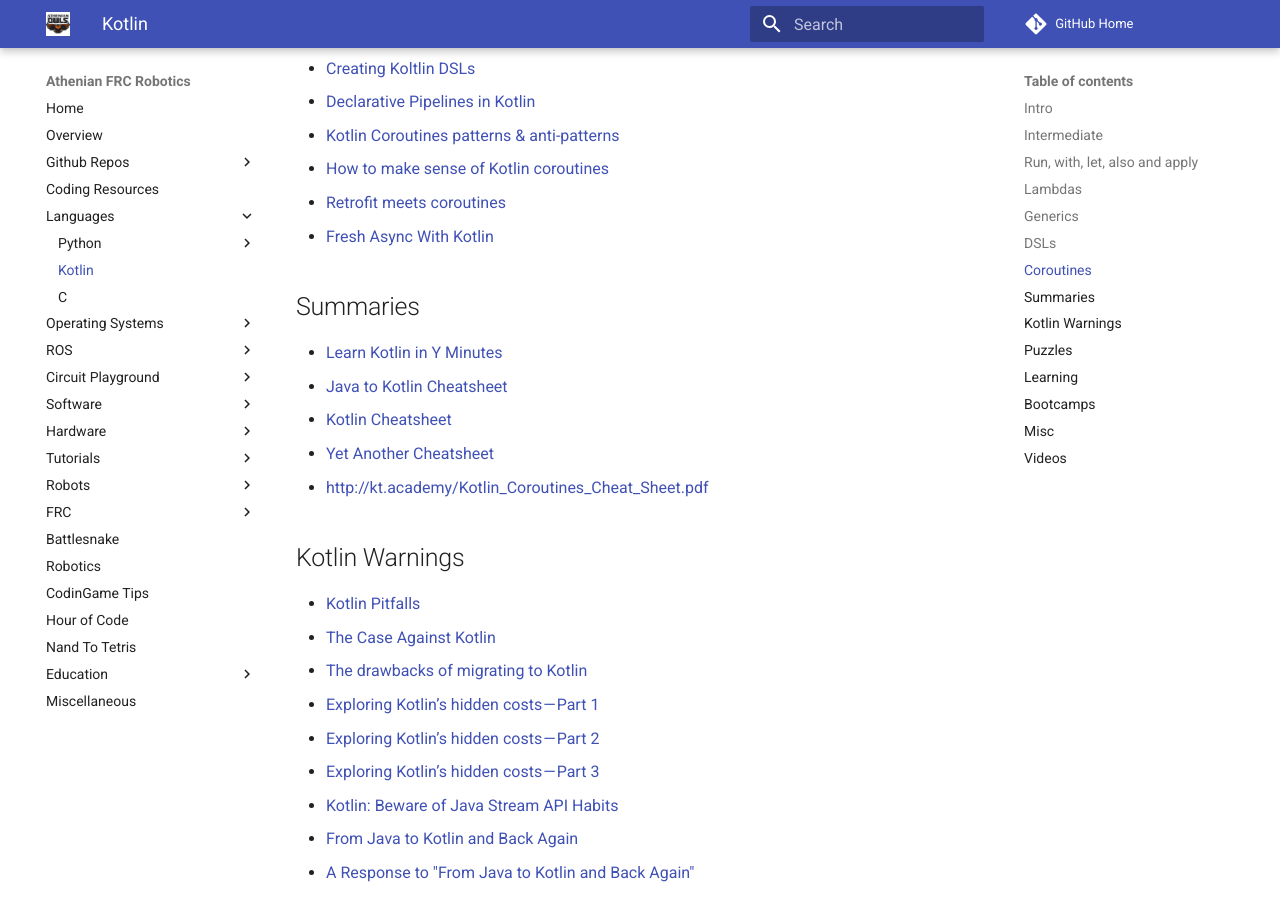
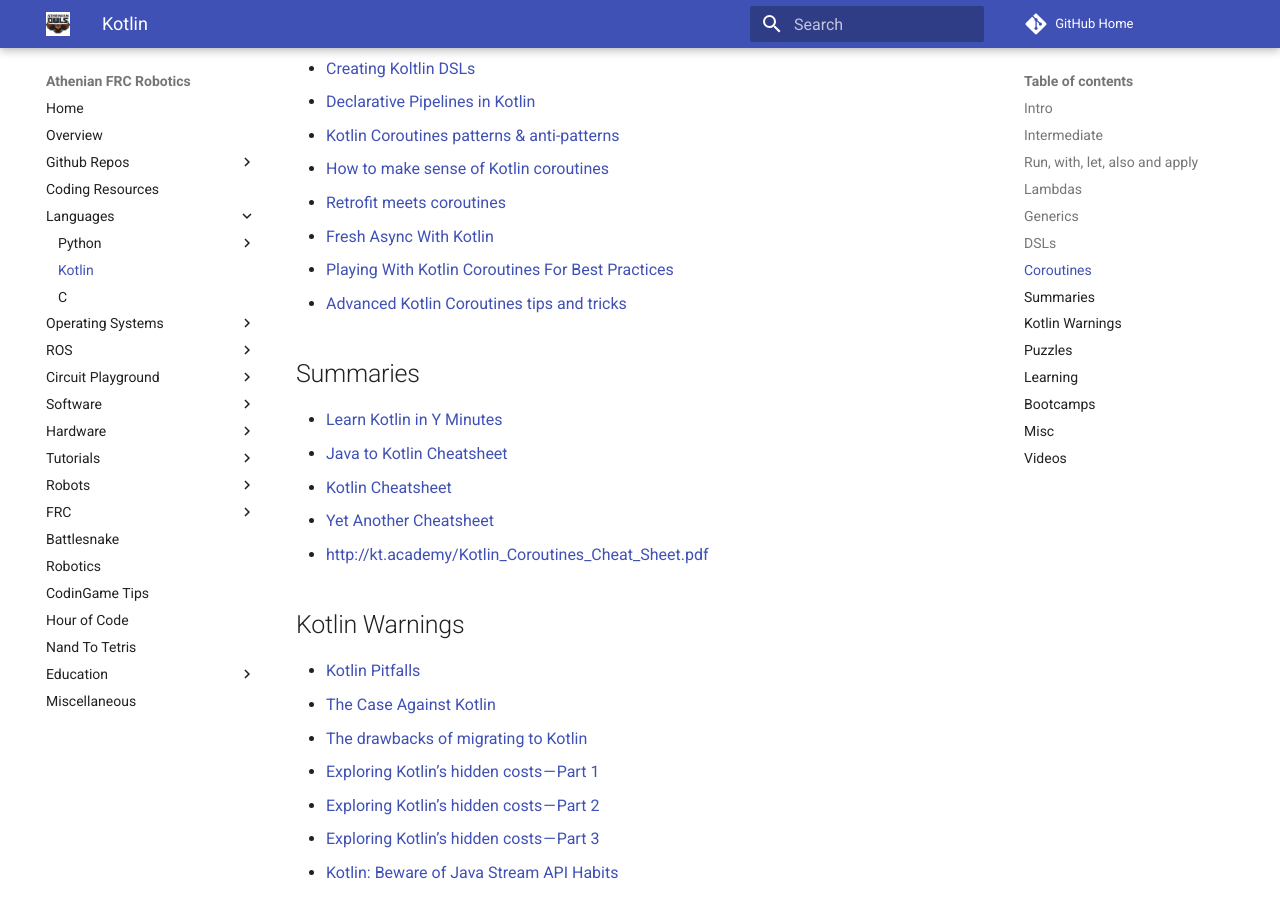
Before and after one commit to athenian-robotics/athenian-robotics-mkdocs, an MkDocs documentation site: the page built from docs/kotlin.md, in a window 1280 px wide and 900 px high, scrolled down 4637 px. Built offline with MkDocs 1.6.1 and Material for MkDocs 9.7.7, drawn with Linux system fonts in a browser that asks for light colours; comment, search, counter and statistics services are not loaded.

Commit message:
Update docs

```diff
--- a/docs/kotlin.md
+++ b/docs/kotlin.md
@@ -137,6 +137,8 @@
 * [How to make sense of Kotlin coroutines](https://proandroiddev.com/how-to-make-sense-of-kotlin-coroutines-b666c7151b93)
 * [Retrofit meets coroutines](https://zsmb.co/retrofit-meets-coroutines/)
 * [Fresh Async With Kotlin](https://www.youtube.com/watch?v=hb0hfHVWCS0)
+* [Playing With Kotlin Coroutines For Best Practices](https://codinginfinite.com/kotlin-coroutines-best-practices-example/)
+* [Advanced Kotlin Coroutines tips and tricks](https://proandroiddev.com/coroutines-snags-6bf6fb53a3d1)
 
 ## Summaries
 * [Learn Kotlin in Y Minutes](https://learnxinyminutes.com/docs/kotlin/)
```
Also changed, not shown: docs/java.md (+1 -0 lines).
